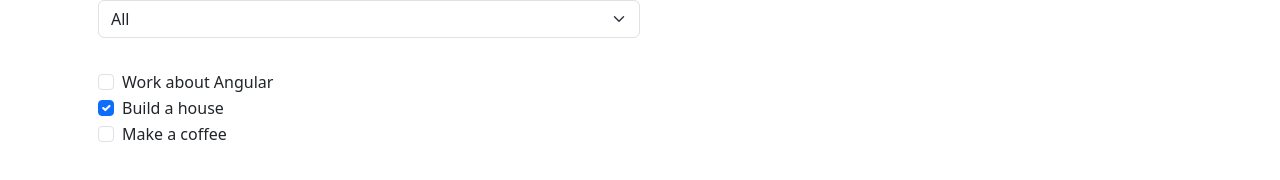
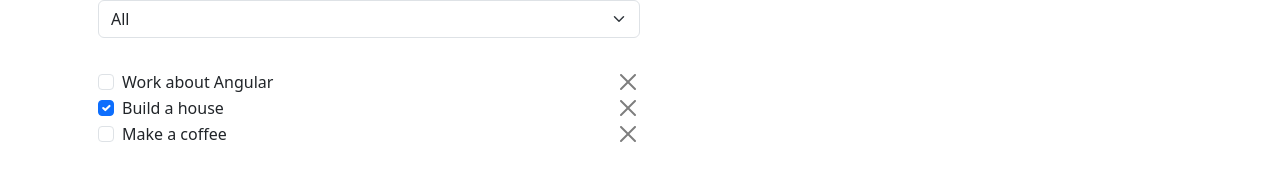
Before and after one commit to mouLam/whishListApp, an Angular app: page / in a window 1280 px wide. Shown: the part 190-370 px from the top of the page. Built offline with nearby package versions, Linux system fonts and the light colour scheme.

Commit message:
Add delete button to remove wish

```diff
--- a/src/app/wish-list-item/wish-list-item.component.html
+++ b/src/app/wish-list-item/wish-list-item.component.html
@@ -1,3 +1,4 @@
+<li class="d-flex justify-content-between">
   <div class="form-check">
     <input class="form-check-input" type="checkbox"
            [id]="idx" value="option{{idx}}"
@@ -9,3 +10,7 @@
       {{ wishText }}
     </label>
   </div>
+  <div>
+    <button type="button" class="btn-close" (click)="removeWish()"></button>
+  </div>
+</li>
--- a/src/app/wish-list-show/wish-list-show.component.html
+++ b/src/app/wish-list-show/wish-list-show.component.html
@@ -5,6 +5,7 @@
 
   <ng-template #showWishList>
     <ul class="wish-list">
+      <div class="col-sm-6">
         <app-wish-list-item
           *ngFor="let wish of wishes; let idx = index"
           [wishText]="wish.wishName"
@@ -12,6 +13,7 @@
           [(fulfilled)]="wish.isCompleted"
         >
         </app-wish-list-item>
+      </div>
     </ul>
   </ng-template>
 </div>
```
Lines whose indentation alone changed are shown as unchanged.
